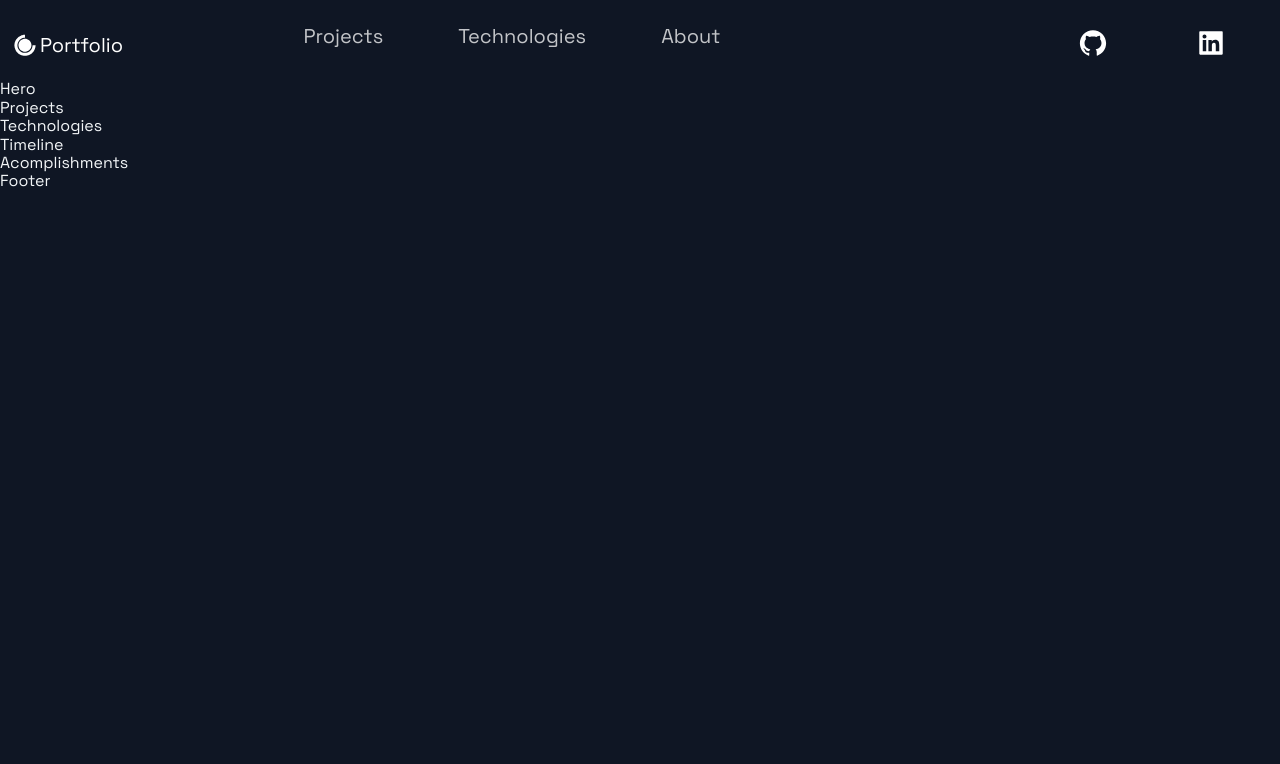
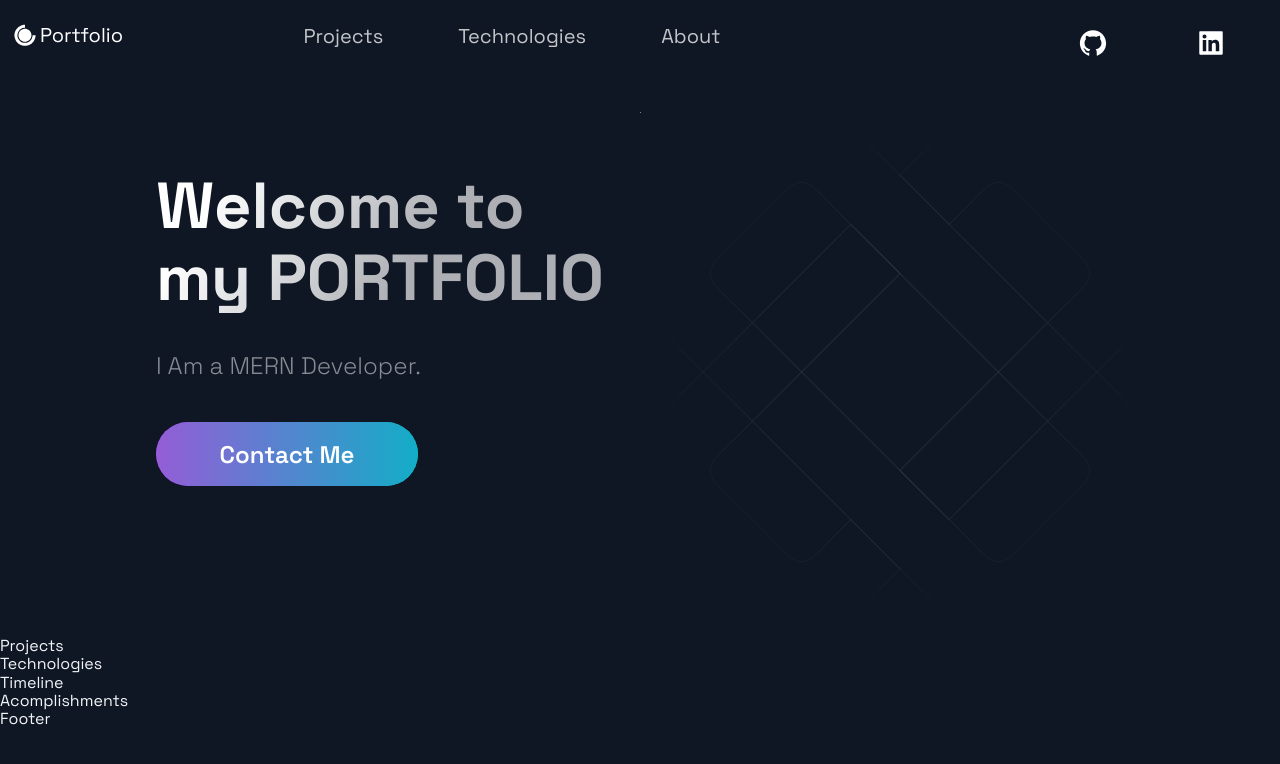
Before and after one commit to mostafakamal22/nextjs-portfolio, a Next.js app: page / in a window 1280 px wide. Shown: the top 764 px of the page. Built offline with nearby package versions, Linux system fonts and the light colour scheme.

Commit message:
finish hero section initial setup

```diff
--- a/src/components/Header/Header.js
+++ b/src/components/Header/Header.js
@@ -17,7 +17,14 @@ const Header = () => (
   <Container>
     <Div1>
       <Link href="/">
-        <a style={{ display: "flex", alignItems: "center", color: "white" }}>
+        <a
+          style={{
+            display: "flex",
+            alignItems: "center",
+            color: "white",
+            marginBottom: "20px",
+          }}
+        >
           <DiCssdeck size="3rem" /> <LogoText>Portfolio</LogoText>
         </a>
       </Link>
--- a/src/components/Hero/Hero.js
+++ b/src/components/Hero/Hero.js
@@ -1,13 +1,26 @@
-import React from 'react';
+import React from "react";
 
-import { Section, SectionText, SectionTitle } from '../../styles/GlobalComponents';
-import Button from '../../styles/GlobalComponents/Button';
-import { LeftSection } from './HeroStyles';
+import {
+  Section,
+  SectionText,
+  SectionTitle,
+} from "../../styles/GlobalComponents";
+import Button from "../../styles/GlobalComponents/Button";
+import { LeftSection } from "./HeroStyles";
 
-const Hero = (props) => (
-  <div>
-    Hero
-  </div>
+const Hero = () => (
+  <Section row nopadding>
+    <LeftSection>
+      <SectionTitle main center>
+        Welcome to <br />
+        my PORTFOLIO
+      </SectionTitle>
+
+      <SectionText>I Am a MERN Developer.</SectionText>
+
+      <Button>Contact Me</Button>
+    </LeftSection>
+  </Section>
 );
 
 export default Hero;
--- a/src/pages/index.js
+++ b/src/pages/index.js
@@ -1,19 +1,19 @@
-import Acomplishments from '../components/Acomplishments/Acomplishments';
-import BgAnimation from '../components/BackgrooundAnimation/BackgroundAnimation';
-import Hero from '../components/Hero/Hero';
-import Projects from '../components/Projects/Projects';
-import Technologies from '../components/Technologies/Technologies';
-import Timeline from '../components/TimeLine/TimeLine';
-import { Layout } from '../layout/Layout';
-import { Section } from '../styles/GlobalComponents';
+import Acomplishments from "../components/Acomplishments/Acomplishments";
+import BgAnimation from "../components/BackgrooundAnimation/BackgroundAnimation";
+import Hero from "../components/Hero/Hero";
+import Projects from "../components/Projects/Projects";
+import Technologies from "../components/Technologies/Technologies";
+import Timeline from "../components/TimeLine/TimeLine";
+import { Layout } from "../layout/Layout";
+import { Section } from "../styles/GlobalComponents";
 
 const Home = () => {
   return (
     <Layout>
-      {/* <Section grid> */}
+      <Section grid>
         <Hero />
-        {/* <BgAnimation /> */}
-      {/* </Section> */}
+        <BgAnimation />
+      </Section>
       <Projects />
       <Technologies />
       <Timeline />
```
